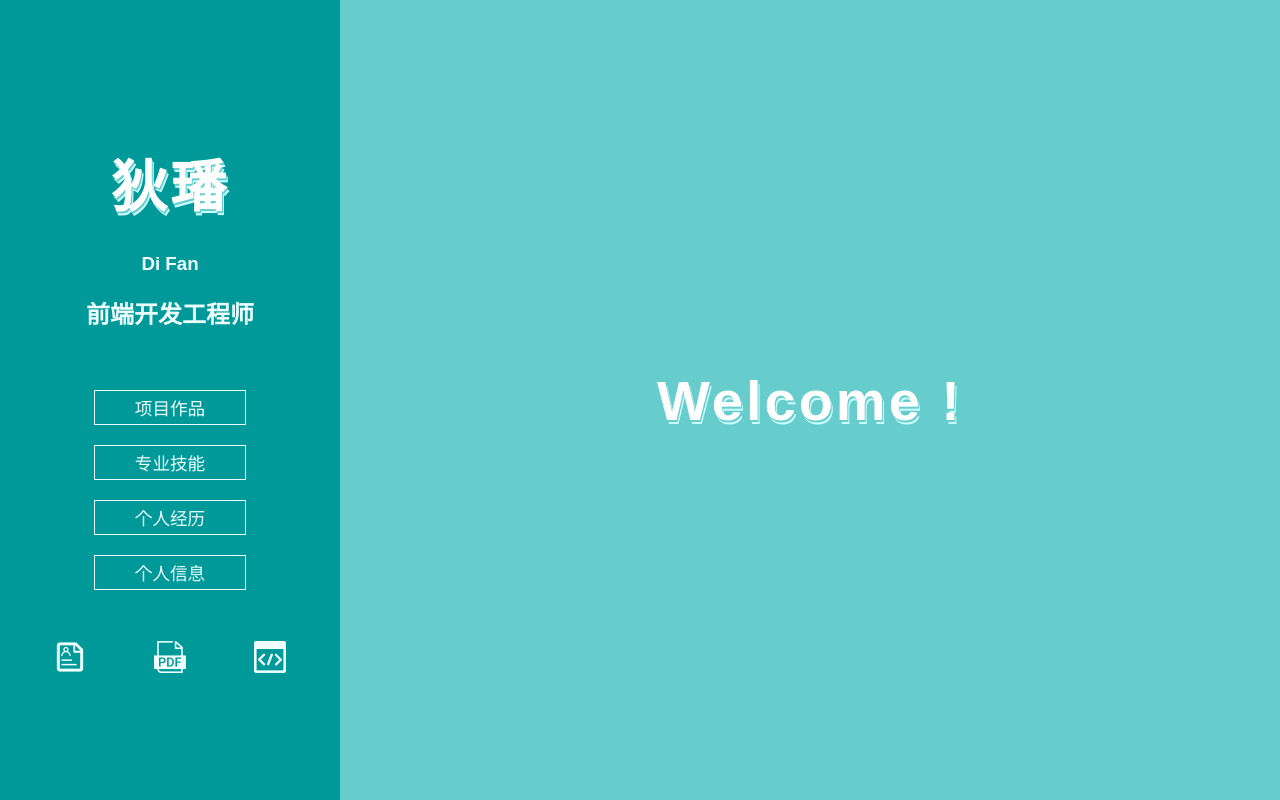
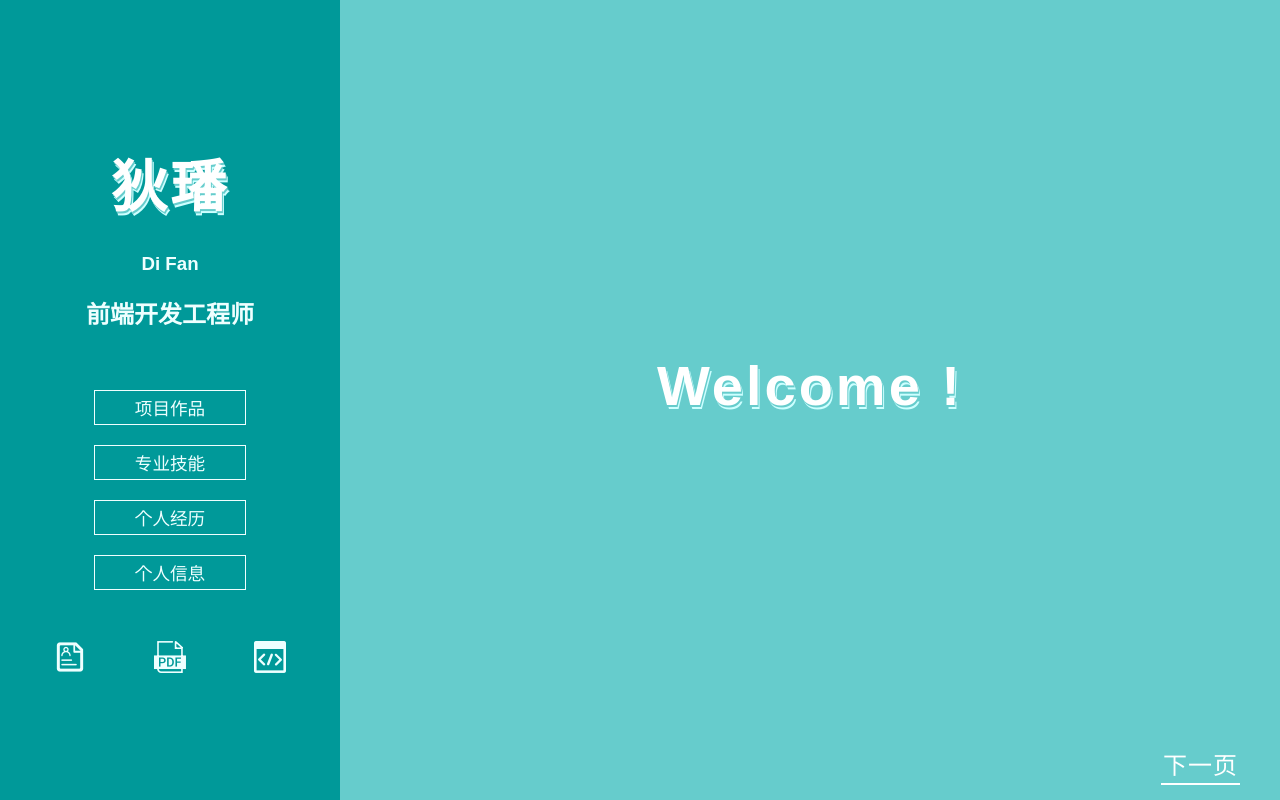
Before and after one commit to Nicole0320/Nicole0320.github.io, a React (Create React App) app: page / in a window 1280 px wide. Built offline with nearby package versions, Linux system fonts and the light colour scheme.

Commit message:
添加右下角固定的“下一页”按钮

```diff
--- a/src/App.css
+++ b/src/App.css
@@ -119,7 +119,6 @@ aside>.more>li:hover>p{
 /****当屏幕过窄时隐藏左侧边栏****/
 @media(max-width: 700px){
   .App>aside{
-    /*margin-left: -300px;*/
     position: fixed;
     right: 100%;
     padding: 0px;
--- a/src/App.js
+++ b/src/App.js
@@ -59,9 +59,17 @@ class App extends Component {
             onClick={this.showMenu.bind(this)}
           ></div>
         </aside>
-        <MainPage className='main' currentPage={this.state.currentPage}></MainPage>
+        <MainPage className='main' currentPage={this.state.currentPage}
+          nextPage={this.getNextPage.bind(this)}
+        ></MainPage>
       </div>
     );
+  }
+
+  getNextPage(newPage){
+    this.setState({
+      currentPage: newPage
+    });
   }
 
   switchMainPage(pageName, e){
--- a/src/MainPage.css
+++ b/src/MainPage.css
@@ -16,6 +16,7 @@
     align-items: center;
     justify-content: center;
     letter-spacing: 1px;
+    padding-bottom: 30px;
 }
 
 .MainPage a{
@@ -26,3 +27,23 @@
 .MainPage a:hover{
     border-bottom: 1px solid #ccffff;
 }
+
+.MainPage>.nextPage{
+    position: fixed;
+    bottom: 15px;
+    right: 40px;
+    font-size: 1.5em;
+    cursor: pointer;
+    border-bottom: 2px solid #fff;
+    padding: 2px;
+}
+
+/*@media(max-width: 700px){
+  .App>aside{
+    position: fixed;
+    right: 100%;
+    padding: 0px;
+    min-height: 100vh;
+    z-index: 1;
+  }
+}*/
--- a/src/MainPage.js
+++ b/src/MainPage.js
@@ -33,7 +33,28 @@ export default class MainPage extends Component{
         return(
             <div className="MainPage">
                 {page}
+                <div className="nextPage"
+                    onClick={this.getNextPage.bind(this)}
+                >下一页</div>
             </div>
         )
     }
+
+    getNextPage(e){
+        let newPage = (function(){
+            switch(this.props.currentPage){
+                case 'myInfo':
+                    return 'project';
+                case 'project':
+                    return 'skills';
+                case 'skills':
+                    return 'Exprience';
+                case 'Exprience':
+                    return 'myInfo';
+                default:
+                    return 'project';
+            }
+        }.bind(this))();
+        this.props.nextPage(newPage);
+    }
 }
```
